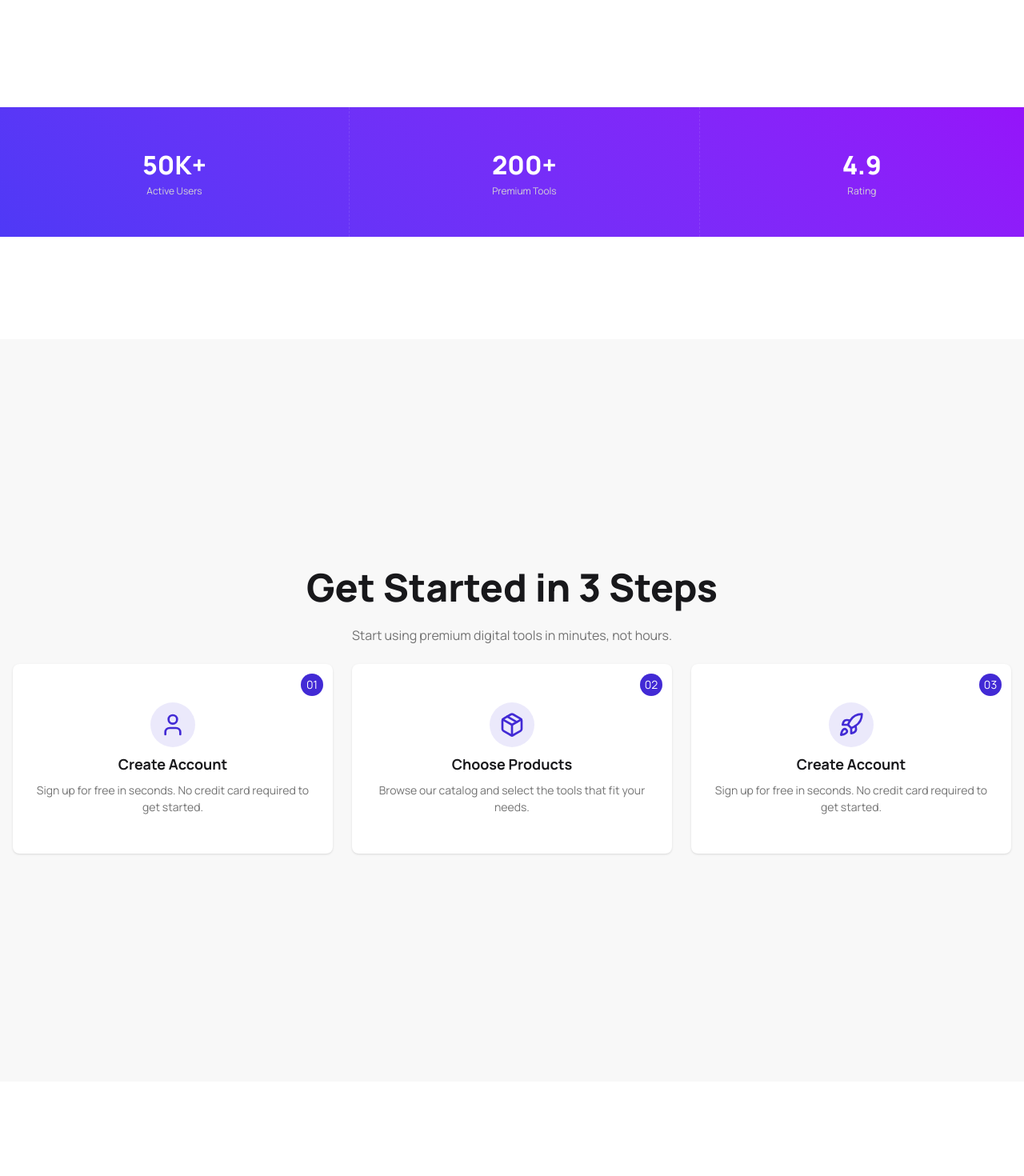
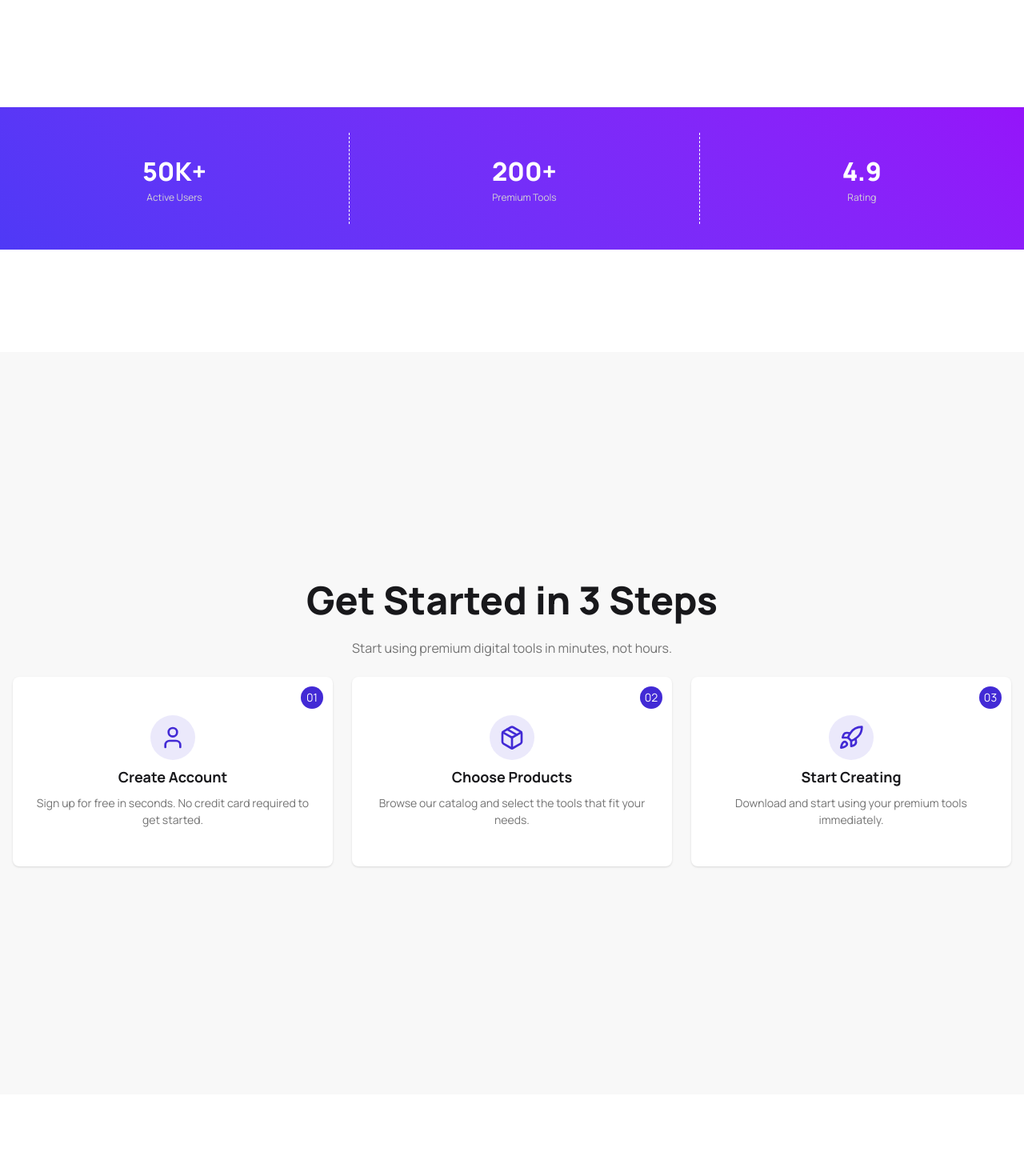
Before and after one commit to siam-parvez/digitool-platform, a React (Vite) app: page / in a window 1280 px wide. Shown: the part 860-2330 px from the top of the page at 80% size. Built offline with nearby package versions, Linux system fonts and the light colour scheme.

Commit message:
feat: cta added

```diff
--- a/src/App.jsx
+++ b/src/App.jsx
@@ -6,6 +6,7 @@ import Hero from './components/homepage/Hero';
 import Stats from './components/homepage/Stats';
 import Steps from './components/homepage/Steps';
 import Pricing from './components/homepage/Pricing';
+import CTA from './components/homepage/CTA';
 
 function App() {
 
@@ -17,7 +18,8 @@ function App() {
       <Hero />
       <Stats />
       <Steps />
-      <Pricing/>
+      <Pricing />
+      <CTA/>
       <ToastContainer />
     </>
   );
--- /dev/null
+++ b/src/components/homepage/CTA.jsx
@@ -0,0 +1,33 @@
+import { Package, Rocket, User } from 'lucide-react';
+import React from 'react'
+
+const CTA = () => {
+  return (
+    <section className='bg-linear-45 from-[#4F39F6] to-[#9514FA] py-16 text-white'>
+      <div className='min-h-screen container mx-auto w-full p-4 flex flex-col items-center justify-center'>
+        <div className='text-center'>
+          <h1 className='text-5xl font-extrabold'>
+            Ready to Transform Your Workflow?
+          </h1>
+          <p className='py-6'>
+            Join thousands of professionals who are already using Digitools to
+            work smarter. Start your free trial today.
+          </p>
+        </div>
+        <div className='flex flex-col md:flex-row gap-6 items-center justify-center w-full mt-8'>
+          <button className='btn rounded-full text-primary bg-white hover:opacity-90'>
+            Explore Products
+          </button>
+          <button className='btn rounded-full text-white btn-outline hover:opacity-90'>
+            View Pricing
+          </button>
+        </div>
+        <p className='py-6 text-center'>
+          14-day free trial • No credit card required • Cancel anytime
+        </p>
+      </div>
+    </section>
+  );
+}
+
+export default CTA
--- a/src/components/homepage/Stats.jsx
+++ b/src/components/homepage/Stats.jsx
@@ -3,18 +3,18 @@ import React from 'react'
 const Stats = () => {
   return (
     <section className='my-16 lg:my-32 flex items-center justify-center bg-linear-45 from-[#4F39F6] to-[#9514FA] '>
-      <div className='stats stats-vertical lg:stats-horizontal w-full container mx-auto text-white'>
-        <div className='stat place-items-center py-12'>
+      <div className='stats stats-vertical lg:stats-horizontal w-full container mx-auto text-white py-8'>
+        <div className='stat place-items-center py-6 border-white'>
           <div className='stat-value'>50K+</div>
           <div className='stat-desc text-neutral-300'>Active Users</div>
         </div>
 
-        <div className='stat place-items-center py-12'>
+        <div className='stat place-items-center py-6 border-white'>
           <div className='stat-value'>200+</div>
           <div className='stat-desc text-neutral-300'>Premium Tools</div>
         </div>
 
-        <div className='stat place-items-center py-12'>
+        <div className='stat place-items-center py-6 border-white'>
           <div className='stat-value'>4.9</div>
           <div className='stat-desc text-neutral-300'>Rating</div>
         </div>
--- a/src/components/homepage/Steps.jsx
+++ b/src/components/homepage/Steps.jsx
@@ -51,10 +51,9 @@ const Steps = () => {
               <div className='rounded-full p-3 bg-primary/10 text-primary'>
                 <Rocket className='size-8' />
               </div>
-              <h2 className='card-title font-bold'>Create Account</h2>
+              <h2 className='card-title font-bold'>Start Creating</h2>
               <p className='text-neutral-500'>
-                Sign up for free in seconds. No credit card required to get
-                started.
+                Download and start using your premium tools immediately.
               </p>
             </div>
           </div>
```
